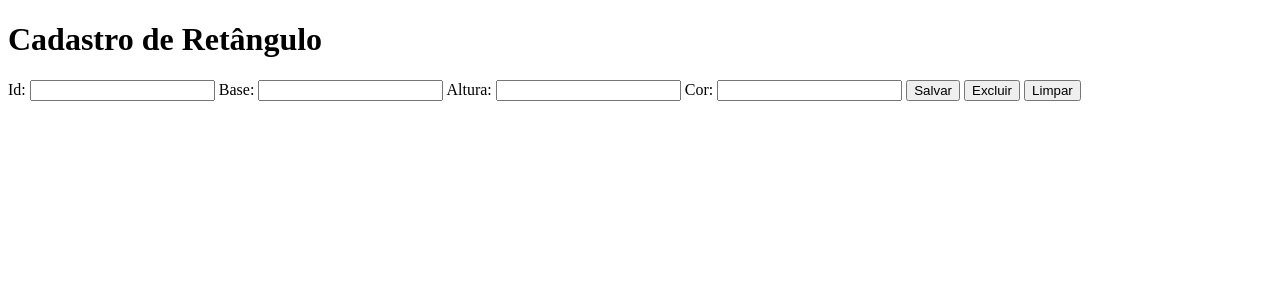
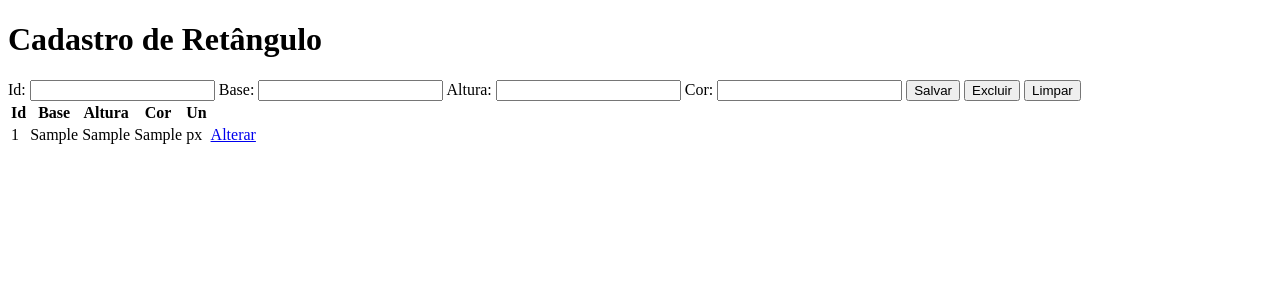
Before and after one commit to marcelaleite/desenvweb2023, a PHP site: page / in a window 1280 px wide. Shown: the top 300 px of the page. Run offline with PHP 8.4, Linux system fonts and the light colour scheme; tables that the repository leaves empty or names only in its code hold one stand-in row (values such as "Sample post").

Commit message:
atualização 02/08

```diff
--- a/revisao/retangulo/formulario.html
+++ b/revisao/retangulo/formulario.html
@@ -8,7 +8,7 @@
 </head>
 <body>
     <h1>Cadastro de Retângulo</h1>
-    <form method="POST" action="retangulo.php">
+    <form method="POST" action="index.php">
         <label for="id">Id:</label>
         <input type="text" name="id" id='id' value="{id}">
         <label for="base">Base:</label>
--- a/revisao/retangulo/index.php
+++ b/revisao/retangulo/index.php
@@ -20,6 +20,8 @@ if ($_SERVER['REQUEST_METHOD'] == 'GET'){
         $formulario = str_replace('{cor}','',$formulario);
     }
     print($formulario);
+    include 'listagem.php';
+
 }else if ($_SERVER['REQUEST_METHOD'] == 'POST'){
     // INSERIR OU EDITAR
     $id = isset($_POST['id'])?$_POST['id']:0;
@@ -27,7 +29,6 @@ if ($_SERVER['REQUEST_METHOD'] == 'GET'){
     $altura = isset($_POST['altura'])?$_POST['altura']:0;
     $cor = isset($_POST['cor'])?$_POST['cor']:'';
     try{
-        $retangulo = new Retangulo($id,$base,$altura,$cor);
         if ($id > 0) // update
             $retangulo->editar();
         else
--- /dev/null
+++ b/revisao/retangulo/itens.html
@@ -0,0 +1,8 @@
+<tr>
+    <td>{id}</td>
+    <td>{base}</td>
+    <td>{altura}</td>
+    <td>{cor}</td>
+    <td>{un}</td>
+    <td><a href="index.html?id={id}">Alterar</a></td>
+</tr>
--- /dev/null
+++ b/revisao/retangulo/listagem.html
@@ -0,0 +1,10 @@
+<table>
+    <tr>
+        <th>Id</th>
+        <th>Base</th>
+        <th>Altura</th>
+        <th>Cor</th>
+        <th>Un</th>
+    </tr>
+    {item}
+</table>
--- /dev/null
+++ b/revisao/retangulo/listagem.php
@@ -0,0 +1,19 @@
+<?php
+
+$lista = Retangulo::listar();
+$lst_item = '';
+foreach($lista as $el){
+    $itens = file_get_contents('itens.html');
+    $itens = str_replace('{id}',$el->getId(),$itens);
+    $itens = str_replace('{base}',$el->getBase(),$itens);
+    $itens = str_replace('{altura}',$el->getAltura(),$itens);
+    $itens = str_replace('{cor}',$el->getCor(),$itens);
+    $itens = str_replace('{un}',$el->getUn(),$itens);
+    $lst_item .= $itens;
+}
+
+$listagem = file_get_contents('listagem.html');
+$listagem = str_replace('{item}',$lst_item,$listagem);
+print($listagem);
+
+?>
```
